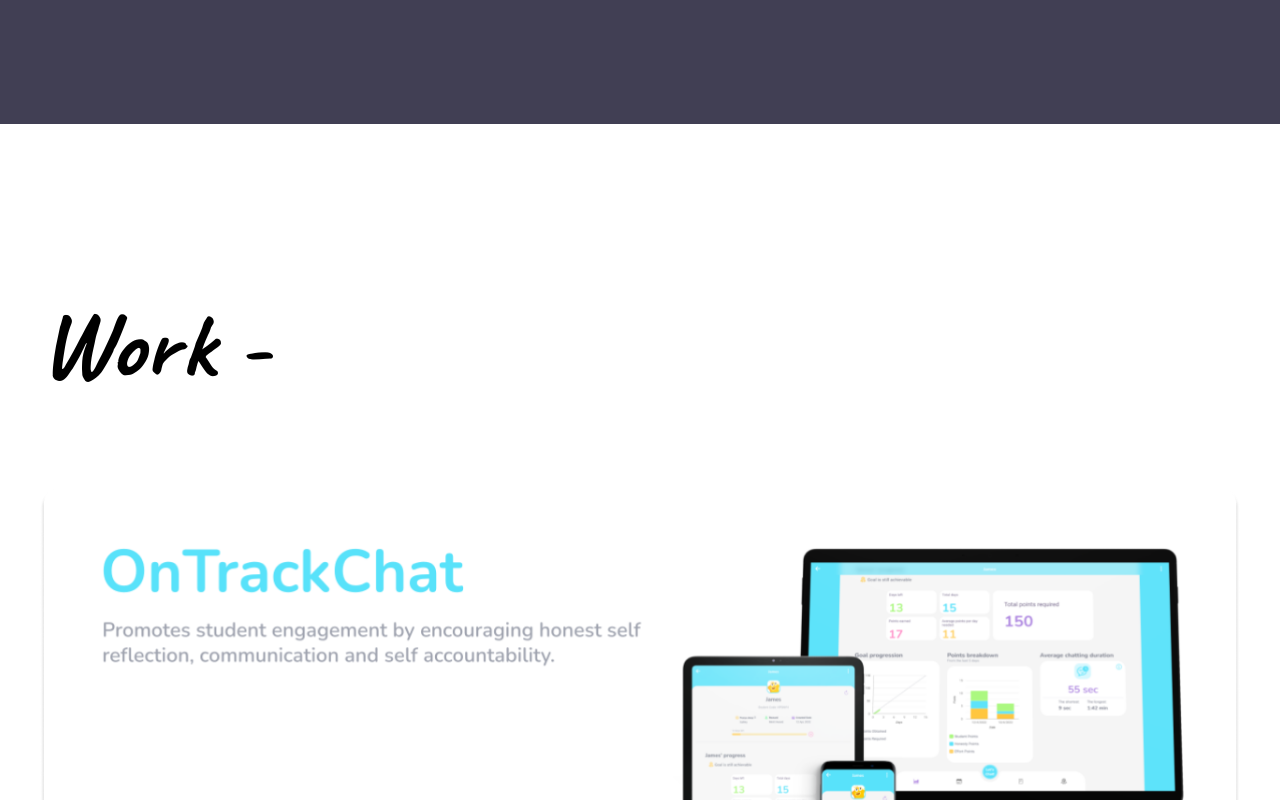
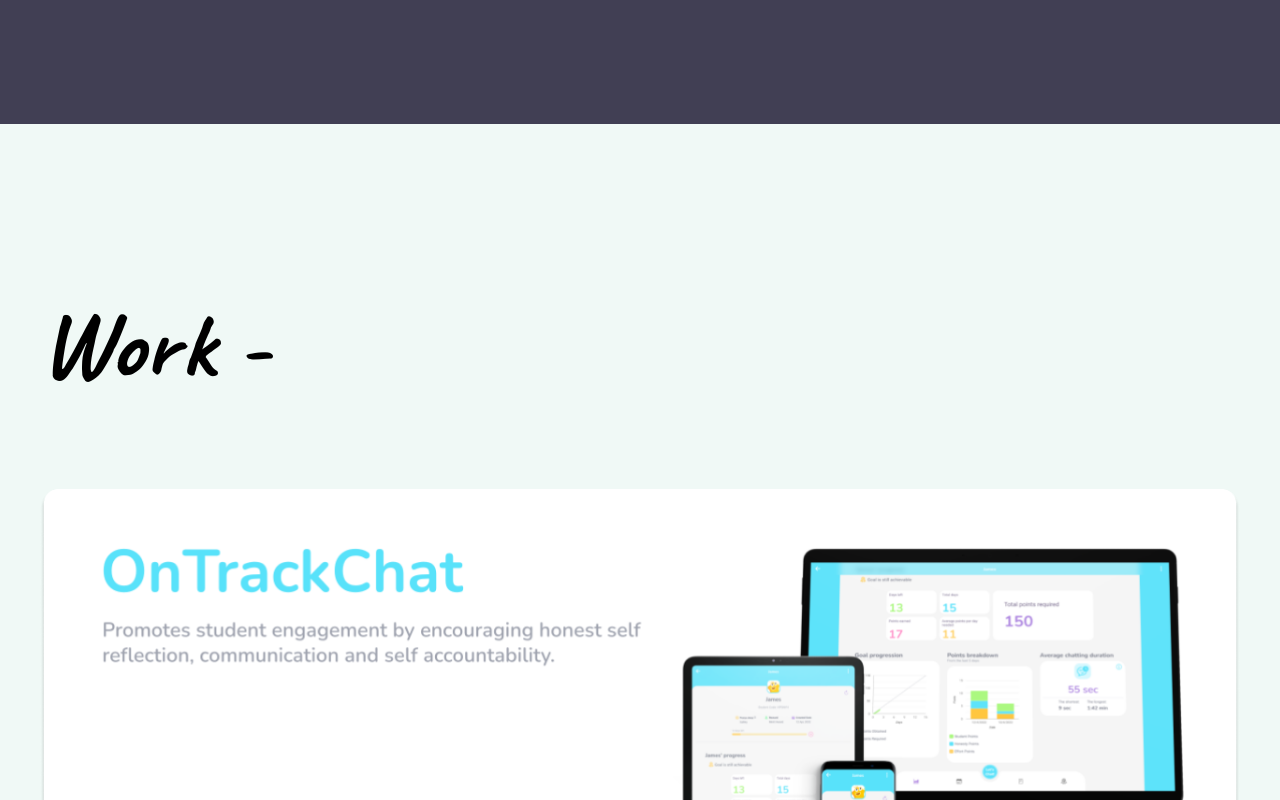
Before and after one commit to Taylor-S/TASCH-portfolio-blog, an Angular app: page / in a window 1280 px wide. Shown: the part 1320-2120 px from the top of the page. Built offline with nearby package versions, Linux system fonts and the light colour scheme.

Commit message:
work secion background color added

```diff
--- a/src/app/landing/work-section.scss
+++ b/src/app/landing/work-section.scss
@@ -1,4 +1,5 @@
 #work {
+    background-color: var(--color-background-neutral);
     h1 {
         margin-bottom: 1.5rem;
     }
```
